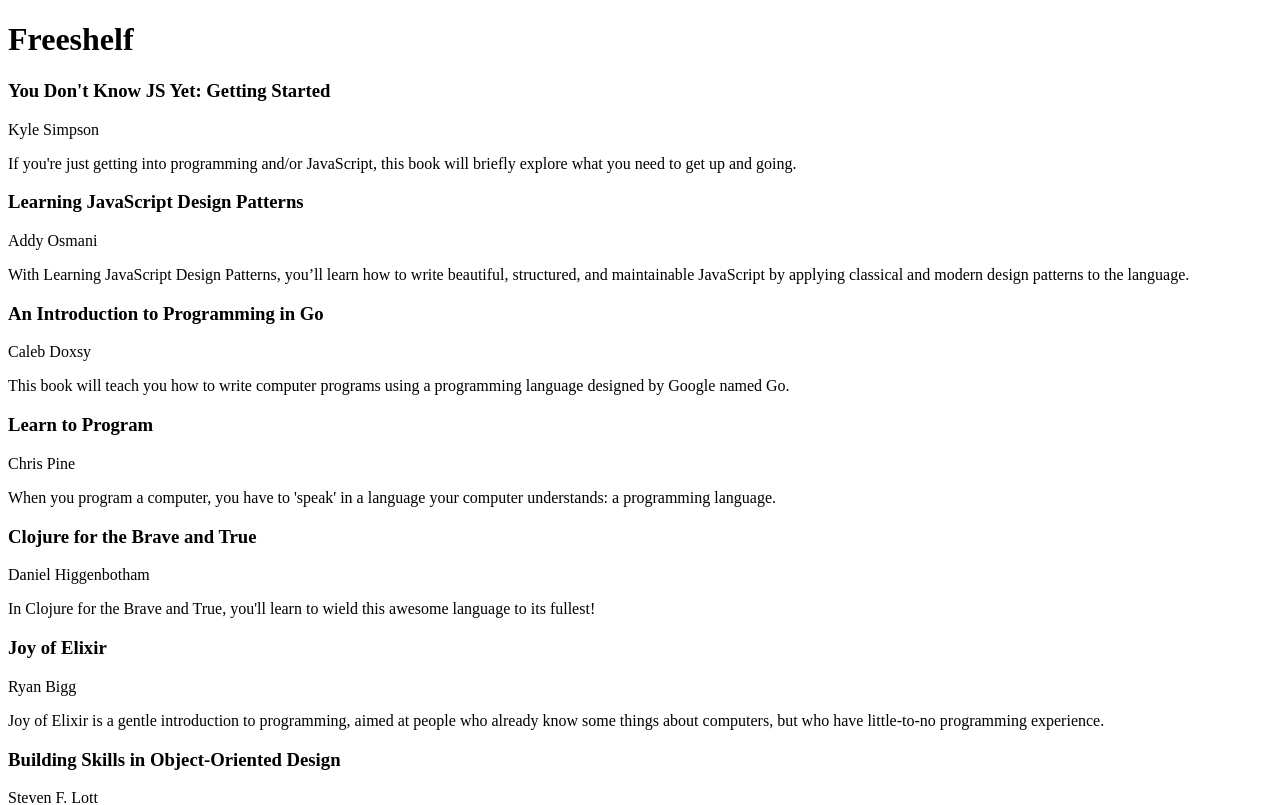
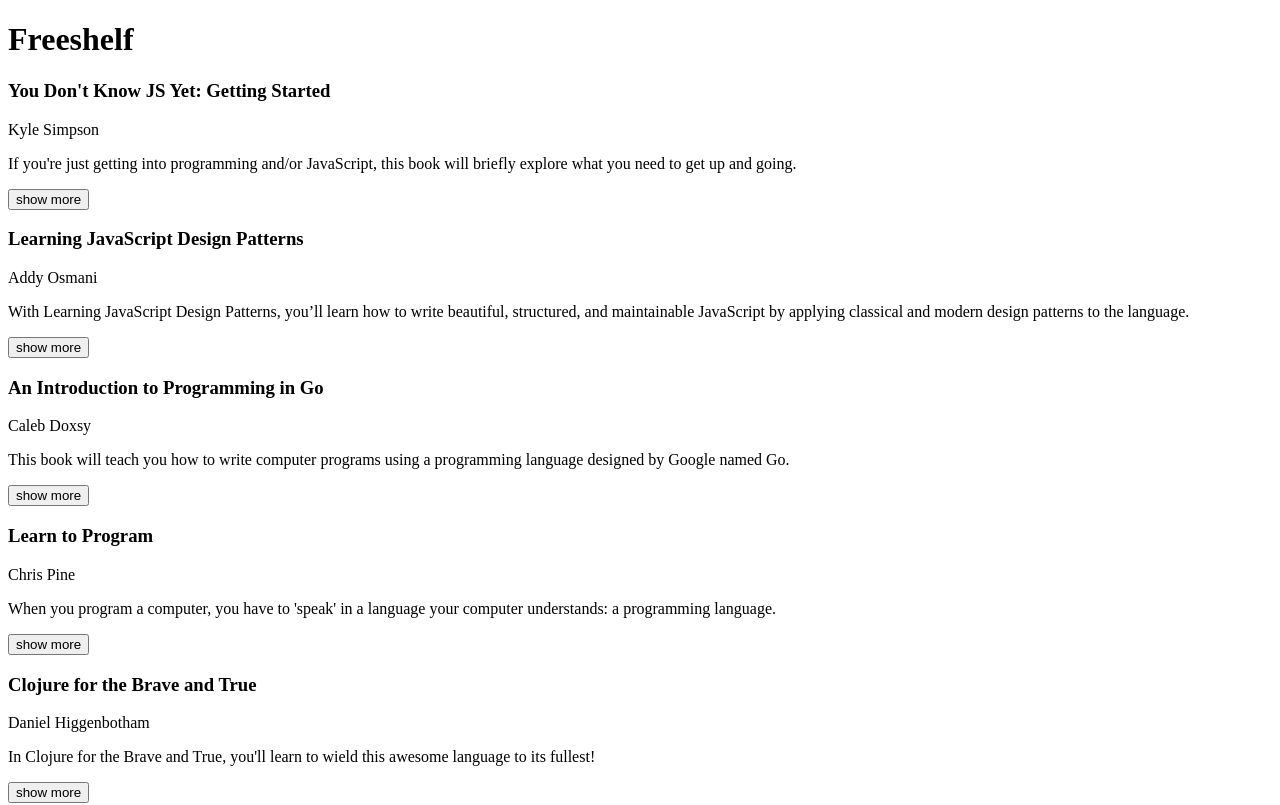
Before and after one commit to Momentum-Team-20/react-freeshelf-freddiebell88, a React (Create React App) app: page / in a window 1280 px wide. Shown: the top 805 px of the page. Built offline with nearby package versions, Linux system fonts and the light colour scheme.

Commit message:
show more/less button works and displays url

```diff
--- a/src/App.js
+++ b/src/App.js
@@ -1,5 +1,6 @@
 import "./App.css";
 import bookData from "./book-data.json";
+import { useState } from "react";
 
 function App() {
   return (
@@ -11,6 +12,7 @@
             title={book.title}
             author={book.author}
             shortDesc={book.shortDescription}
+            url={book.url}
           />
         ))}
       </div>
@@ -20,15 +22,19 @@
 }
 
 function DataDisplay(props) {
-  // const [expanded, setExpanded] = useState(false);
-  // const handleClick = () => {
-  //   setExpanded(!expanded);
-  // };
+  const [expanded, setExpanded] = useState(false);
+  const handleClick = () => {
+    setExpanded(!expanded);
+  };
   return (
     <div>
       <h3>{props.title}</h3>
       <p>{props.author}</p>
       <p>{props.shortDesc}</p>
+      <button onClick={handleClick}>
+        {expanded ? "show less" : "show more"}
+      </button>
+      {expanded && <p>{props.url}</p>}
     </div>
   );
 }
```
